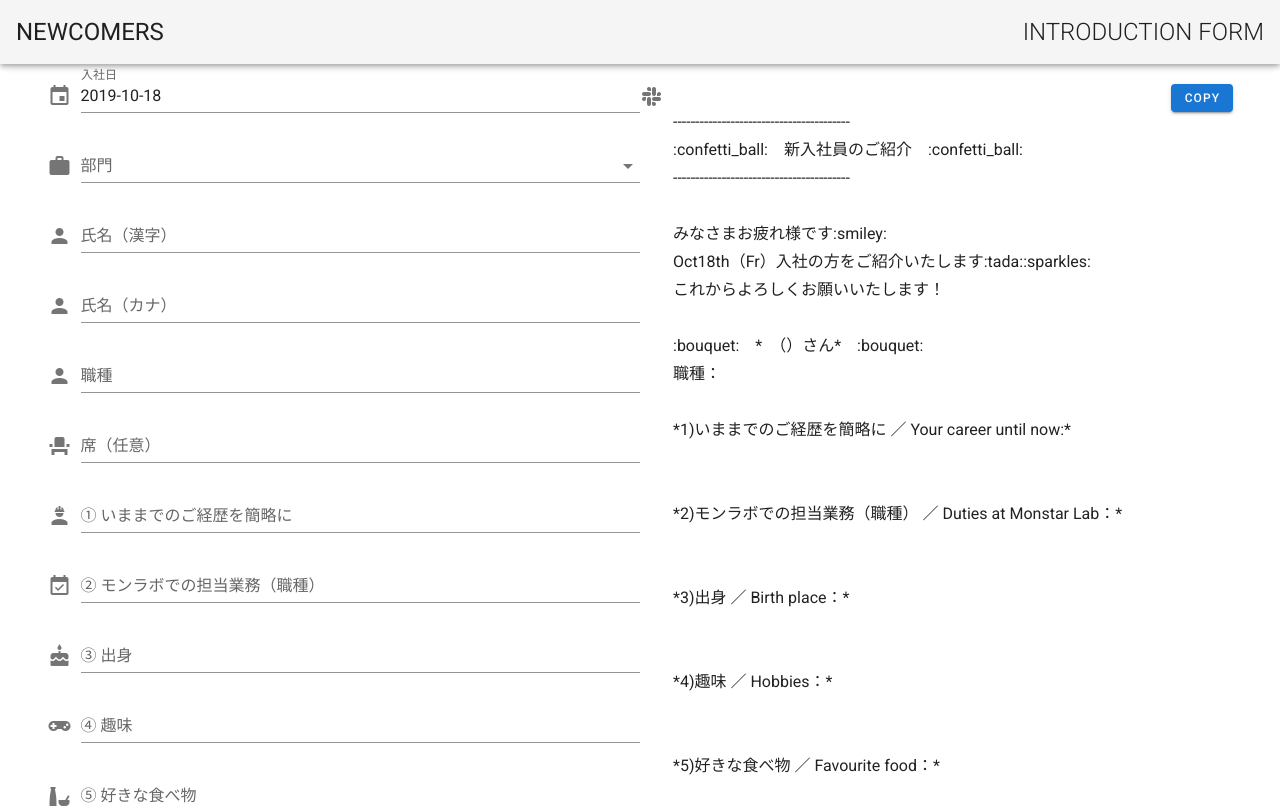
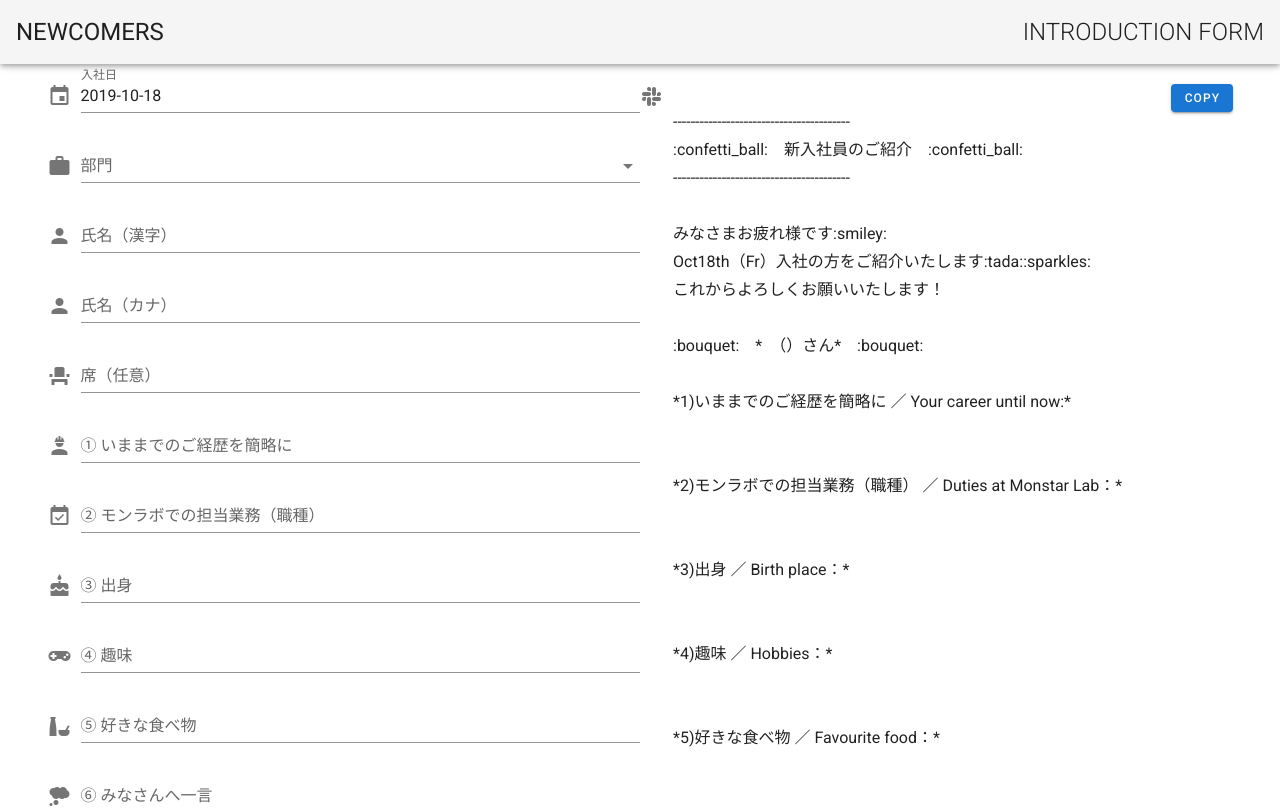
Before and after one commit to Cellane/newcomers, a Vue app: page / in a window 1280 px wide. Shown: the top 808 px of the page. Built offline with nearby package versions, Linux system fonts and the light colour scheme.

Commit message:
💬 Update departments

```diff
--- a/src/components/Form.vue
+++ b/src/components/Form.vue
@@ -47,13 +47,6 @@
           <v-text-field
             v-model="nameKana"
             label="氏名（カナ）"
-            prepend-icon="mdi-account"
-          ></v-text-field>
-        </v-row>
-        <v-row>
-          <v-text-field
-            v-model="position"
-            label="職種"
             prepend-icon="mdi-account"
           ></v-text-field>
         </v-row>
@@ -157,17 +150,16 @@ export default {
       joinDateCalendarVisible: false,
       department: "",
       departments: [
-        "DP事業部",
-        "モンスターラボゲームス",
+        "DC事業部",
         "音楽事業部",
-        "コーポレート",
+        "コーポレート企画本部",
         "コーポレートコミュニケーション室",
         "ブランディング室",
-        "社長室"
+        "ファイナンス本部",
+        "CEO室"
       ],
       nameKanji: "",
       nameKana: "",
-      position: "",
       seat: "",
       career: "",
       duties: "",
@@ -220,7 +212,6 @@ ${this.joinDayMonth}入社の方をご紹介いたします:tada::sparkles:
 :bouquet:　*${this.department}　${this.nameKanji}（${
         this.nameKana
       }）さん*　:bouquet:
-職種：${this.position}
 ${this.seat.length > 0 ? "＊" + this.seat + "\n" : ""}
 *1)いままでのご経歴を簡略に ／ Your career until now:*
 　${this.career.replace(/\n/g, "\n　")}
```
